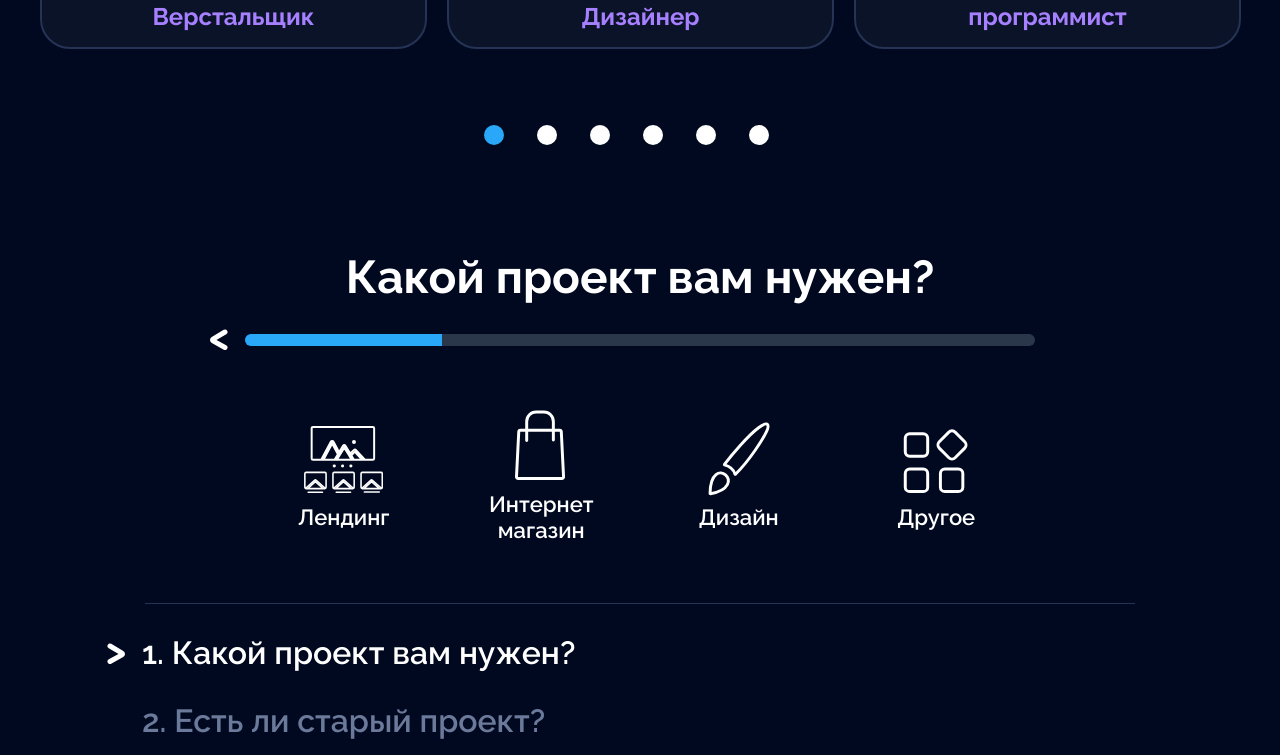
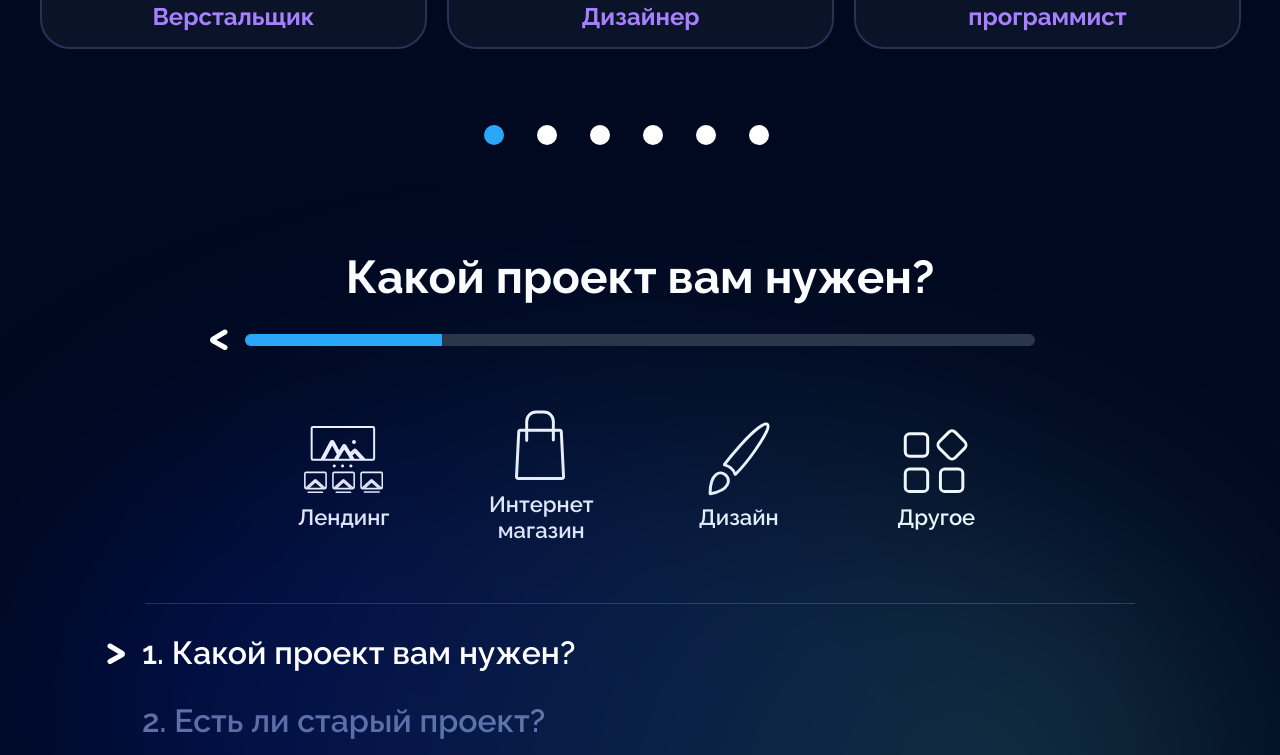
Before and after one commit to serviatorem/Pure-site, a website built with Vite: page pure-site/index.html in a window 1280 px wide. Shown: the part 4245-5000 px from the top of the page. Built offline with nearby package versions, Linux system fonts and the light colour scheme.

Commit message:
add background project

```diff
--- a/pure-site/css/project.scss
+++ b/pure-site/css/project.scss
@@ -1,6 +1,16 @@
 .project {
   padding: 170px 0 0 0;
   margin: -170px 0 125px 0;
+  position: relative;
+  &:before{
+    content: url("../image/project__back.svg");
+    opacity: 0.5;
+    filter: blur(125px);
+    position: absolute;
+    top: 90%;
+    left: 50%;
+    transform: translate(-50%,-70%);
+  }
   .project__content {
     display: flex;
     flex-direction: column;
```
Also changed, not shown: pure-site/css/style.css, pure-site/image/project__back.svg (added), pure-site/pages/contact/contact.css, 2 other files.
